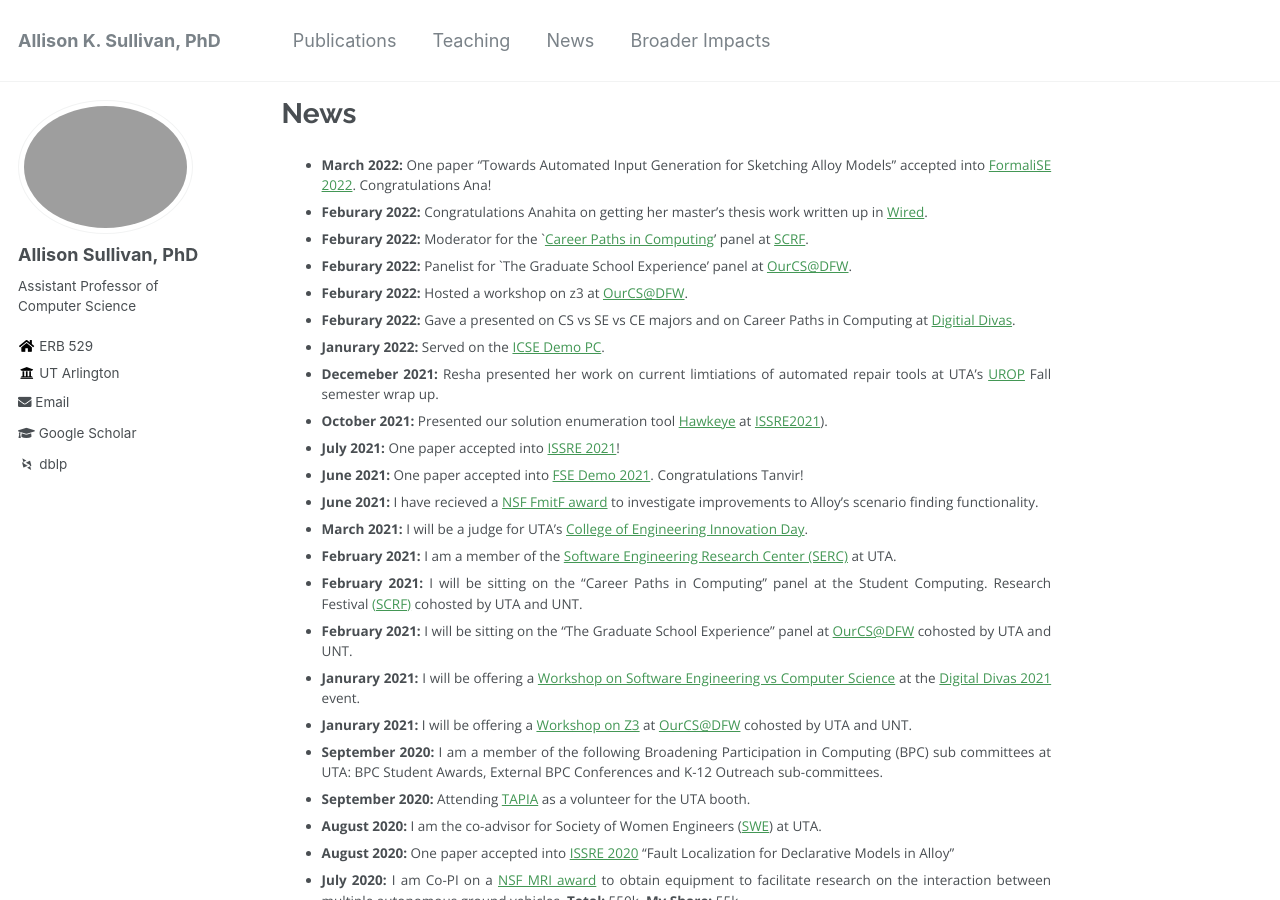
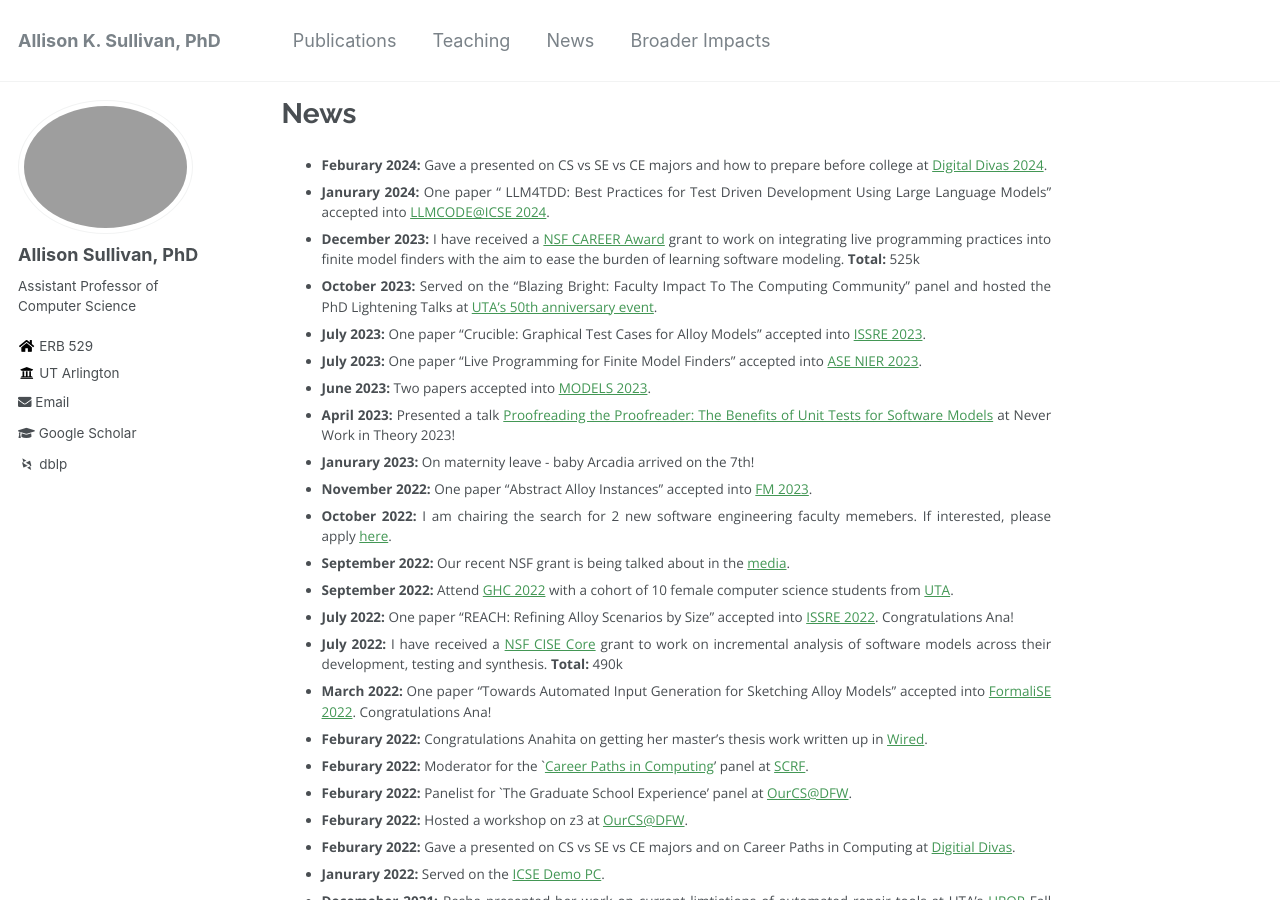
Before and after one commit to Allisonius/allisonius.github.io, a Jekyll site: the page built from _pages/news.md, in a window 1280 px wide and 900 px high. Built offline with Jekyll 4.4.1, drawn with Linux system fonts in a browser that asks for light colours; some web fonts are replaced.

Commit message:
Update news.md

```diff
--- a/_pages/news.md
+++ b/_pages/news.md
@@ -3,6 +3,21 @@ title: "News"
 permalink: /news/
 author_profile: true
 ---
+* **Feburary 2024:** Gave a presented on CS vs SE vs CE majors and how to prepare before college at [Digital Divas 2024](https://digital-divas.weebly.com/).
+* **Janurary 2024:** One paper " LLM4TDD: Best Practices for Test Driven Development Using Large Language Models" accepted into [LLMCODE@ICSE 2024](https://llm4code.github.io/).
+* **December 2023:** I have received a [NSF CAREER Award](https://www.nsf.gov/awardsearch/showAward?AWD_ID=2337667&HistoricalAwards=false) grant to work on integrating live programming practices into finite model finders with the aim to ease the burden of learning software modeling. **Total:** 525k
+* **October 2023:** Served on the "Blazing Bright: Faculty Impact To The Computing Community" panel and hosted the PhD Lightening Talks at [UTA's 50th anniversary event](https://uta.engineering/computing50/).
+* **July 2023:** One paper "Crucible: Graphical Test Cases for Alloy Models" accepted into [ISSRE 2023](https://issre.github.io/2023/).
+* **July 2023:** One paper "Live Programming for Finite Model Finders" accepted into [ASE NIER 2023](https://conf.researchr.org/home/ase-2023).
+* **June 2023:** Two papers accepted into [MODELS 2023](https://conf.researchr.org/home/models-2023).
+* **April 2023:** Presented a talk [Proofreading the Proofreader: The Benefits of Unit Tests for Software Models](https://neverworkintheory.org/) at Never Work in Theory 2023!
+* **Janurary 2023:** On maternity leave - baby Arcadia arrived on the 7th!
+* **November 2022:** One paper "Abstract Alloy Instances" accepted into [FM 2023](https://fm2023.isp.uni-luebeck.de/).
+* **October 2022:** I am chairing the search for 2 new software engineering faculty memebers. If interested, please apply [here](https://uta.peopleadmin.com/postings/20379).
+* **September 2022:** Our recent NSF grant is being talked about in the [media](https://www.uta.edu/news/news-releases/2022/09/22/sullivan-nsf-software-updates).
+* **September 2022:** Attend [GHC 2022](https://ghc.anitab.org/attend/) with a cohort of 10 female computer science students from [UTA](https://www.uta.edu/academics/schools-colleges/engineering/academics/departments/cse).
+* **July 2022:** One paper "REACH: Refining Alloy Scenarios by Size" accepted into [ISSRE 2022](https://issre2022.github.io/index.html). Congratulations Ana!
+* **July 2022:** I have received a [NSF CISE Core](https://www.nsf.gov/awardsearch/showAward?AWD_ID=2204536&HistoricalAwards=false) grant to work on incremental analysis of software models across their development, testing and synthesis. **Total:** 490k
 * **March 2022:** One paper "Towards Automated Input Generation for Sketching Alloy Models" accepted into [FormaliSE 2022](https://conf.researchr.org/home/icse-2022/Formalise-2022#:~:text=of%20software%20systems.-,Originally%20a%20successful%20satellite%20workshop%20of%20ICSE%2C%20since%202018%20FormaliSE,%2C%20PA%20(or%20online).). Congratulations Ana!
 * **Feburary 2022:** Congratulations Anahita on getting her master's thesis work written up in [Wired](https://www.wired.com/story/job-applicants-hack-resume-reading-software/).
 * **Feburary 2022:** Moderator for the `[Career Paths in Computing](https://uta.engineering/scrf/keynote.php#panel)' panel at [SCRF](https://uta.engineering/scrf/).
```
